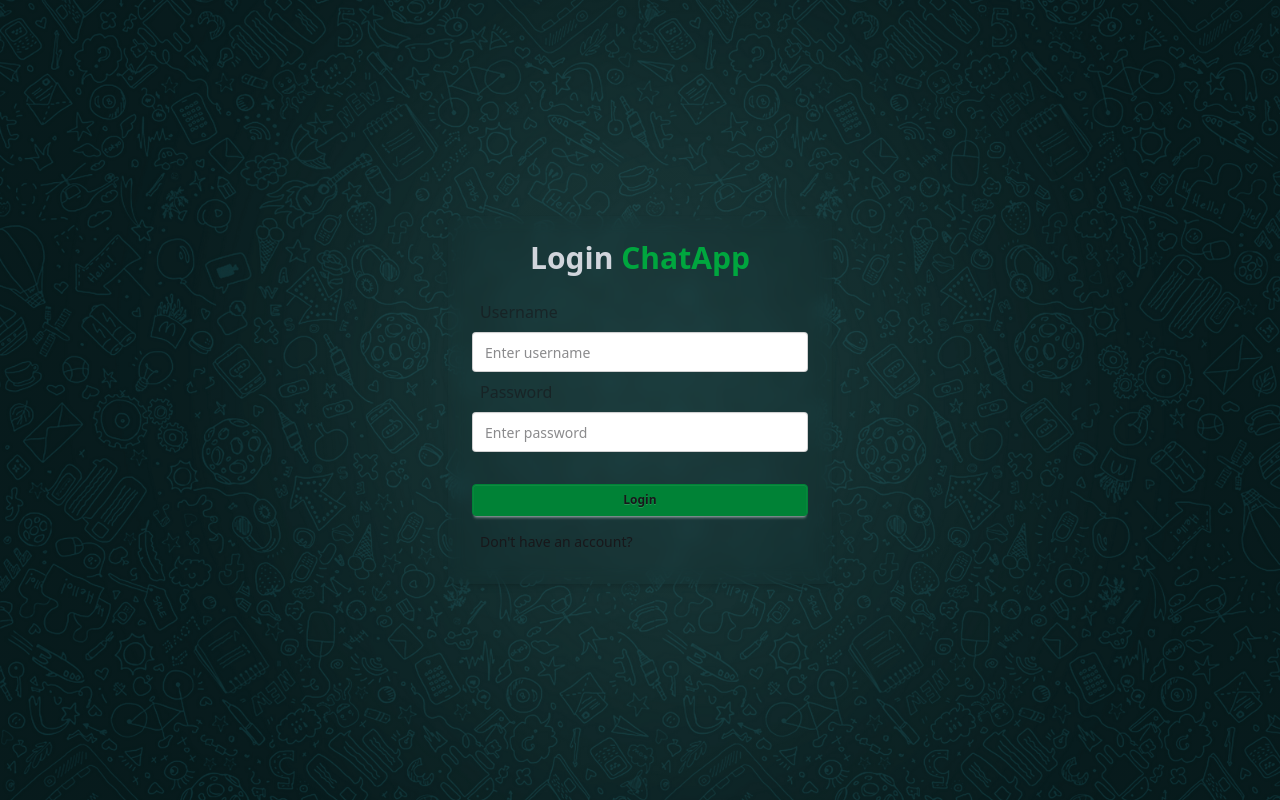
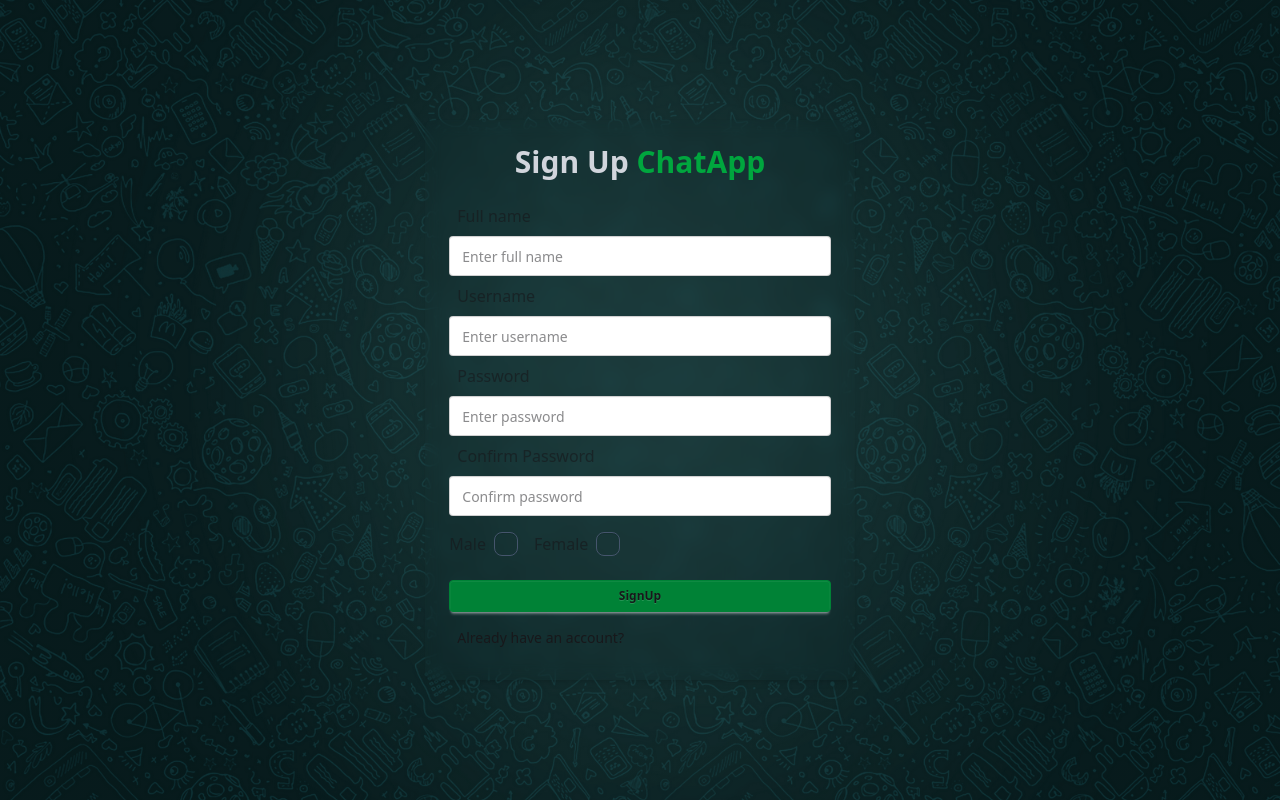
Before and after one commit to HarindiNikeshala/chat-app-y, a React (Vite) app in the folder frontend/: page / in a window 1280 px wide. Built offline with nearby package versions, Linux system fonts and the light colour scheme.

Commit message:
Sign Up Ui commit

```diff
--- a/frontend/src/App.jsx
+++ b/frontend/src/App.jsx
@@ -1,11 +1,11 @@
 import './App.css'
-import Login from './pages/login/Login'
+import SignUp from './pages/signup/SignUp'
 
 function App() {
 
   return (
     <div className='p-4 h-screen flex items-center justify-center'>
-      <Login/>
+      <SignUp />
     </div>
   )
 }
--- a/frontend/src/pages/login/Login.jsx
+++ b/frontend/src/pages/login/Login.jsx
@@ -22,7 +22,7 @@
                         <input type="password" placeholder='Enter password' className='w-full input input-bordered h-10' />
                     </div>
                     <div>
-                        <button className='btn btn-block btn-sm mt-8 bg-green-700 border-green-700'>Login</button>
+                        <button className='btn btn-block btn-sm mt-8 mb-6 bg-green-700 border-green-700'>Login</button>
                     </div>
                     <a href='#' className='text-sm hover:underline hover:text-green-600 mt-2 inline-block p-2'>
                         {"Don't"} have an account?
--- /dev/null
+++ b/frontend/src/pages/signup/GenderCheckBox.jsx
@@ -0,0 +1,22 @@
+import React from 'react'
+
+const GenderCheckBox = () => {
+    return (
+        <div className='flex'>
+            <div className='form-control'>
+                <label className='label gap-2 mr-4 not-only:cursor-pointer'>
+                    <span className='label-text '>Male</span>
+                    <input type="checkbox" className='checkbox border-slate-600' />
+                </label>
+            </div>
+            <div className='form-control'>
+                <label className='label gap-2 cursor-pointer'>
+                    <span className='label-text'>Female</span>
+                    <input type="checkbox" className='checkbox border-slate-600' />
+                </label>
+            </div>
+        </div>
+    )
+}
+
+export default GenderCheckBox
--- a/frontend/src/pages/signup/SignUp.jsx
+++ b/frontend/src/pages/signup/SignUp.jsx
@@ -1,8 +1,49 @@
 import React from 'react'
+import GenderCheckBox from './GenderCheckBox'
 
 const SignUp = () => {
   return (
-    <div>SignUp</div>
+    <div className='flex flex-col items-center justify-center min-w-96 mx-auto'>
+      <div className='w-full p-6 rounded-lg shadow-md bg-clip-padding backdrop-filter backdrop-blur-sm bg-opacity-0'>
+        <h1 className='text-3xl font-semibold text-center text-gray-300 mb-4'>
+          Sign Up
+          <span className='text-green-600'> ChatApp</span>
+        </h1>
+        <form>
+          <div>
+            <label className='label p-2'>
+              <span className='text-base label-text'>Full name</span>
+            </label>
+            <input type="text" placeholder='Enter full name' className='w-full input input-bordered h-10' />
+          </div>
+          <div>
+            <label className='label p-2'>
+              <span className='text-base label-text'>Username</span>
+            </label>
+            <input type="text" placeholder='Enter username' className='w-full input input-bordered h-10' />
+          </div>
+          <div>
+            <label className='label p-2'>
+              <span className='text-base label-text'>Password</span>
+            </label>
+            <input type="password" placeholder='Enter password' className='w-full input input-bordered h-10' />
+          </div>
+          <div>
+            <label className='label p-2'>
+              <span className='text-base label-text'>Confirm Password</span>
+            </label>
+            <input type="password" placeholder='Confirm password' className='w-full input input-bordered h-10 mb-4' />
+          </div>
+          <GenderCheckBox/>
+          <div>
+            <button className='btn btn-block btn-sm mt-6 bg-green-700 border-green-700'>SignUp</button>
+          </div>
+          <a href='#' className='text-sm hover:underline hover:text-green-600 mt-2 inline-block p-2'>
+            Already have an account?
+          </a>
+        </form>
+      </div>
+    </div>
   )
 }
 
```
